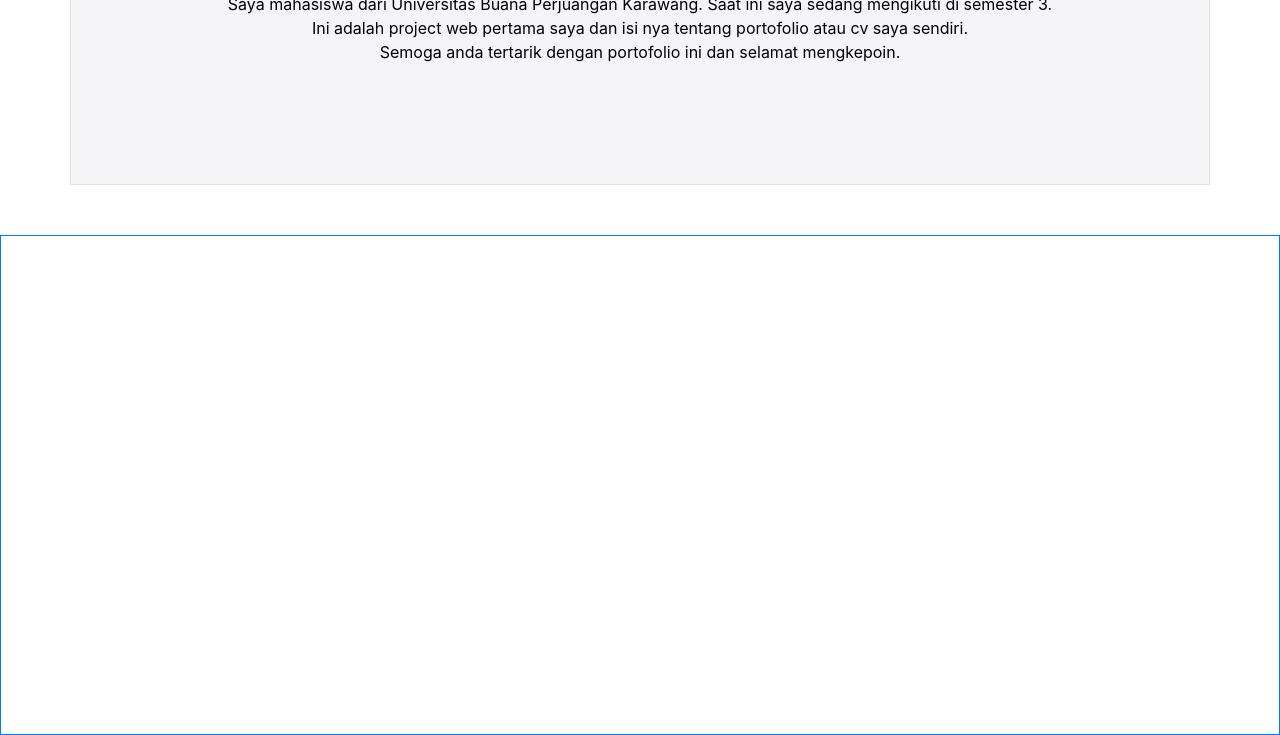
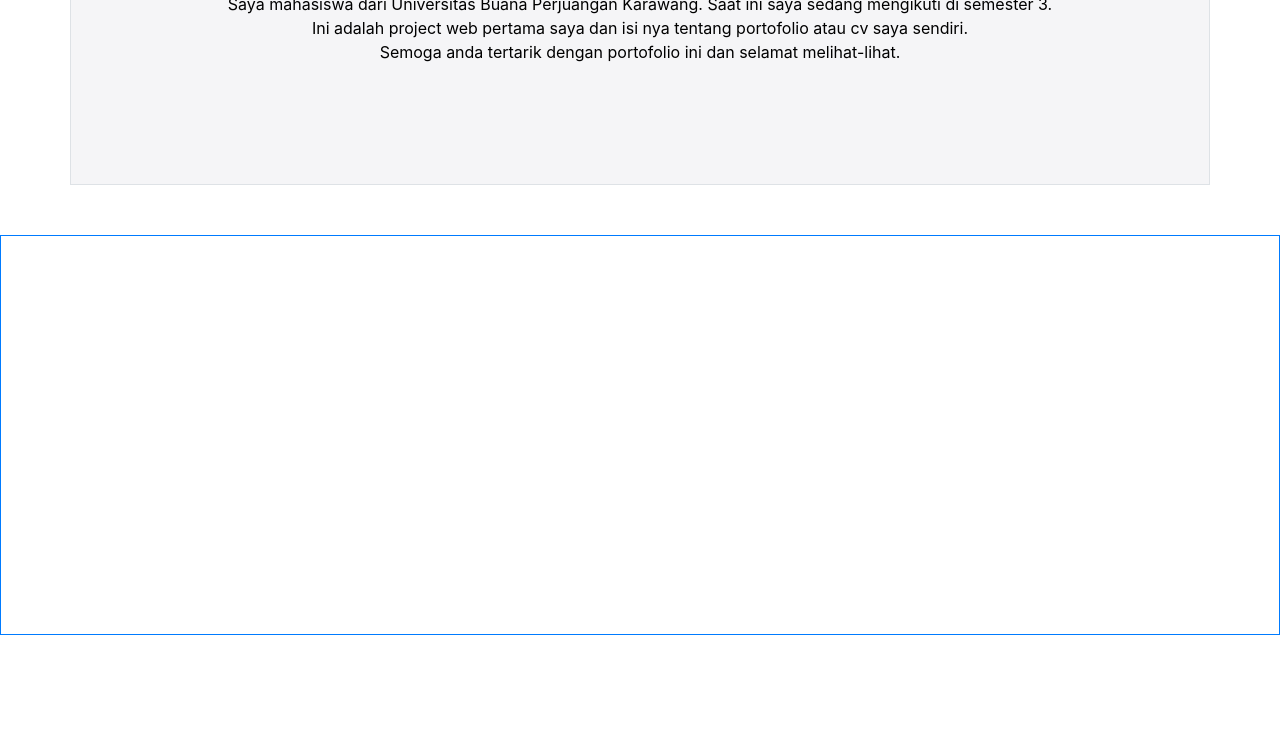
Before and after one commit to amer48-dev/tugas-portopolio, a plain HTML site: page index.html in a window 1280 px wide. Shown: the part 420-1155 px from the top of the page. After the commit the page ends 1055 px from the top, so only its background shows below. Drawn offline with nearby package versions, Linux system fonts and the light colour scheme.

Commit message:
edit dikit

```diff
--- a/index.html
+++ b/index.html
@@ -39,7 +39,7 @@
     <p class="p1 lh-lg fs-5">
       Saya mahasiswa dari Universitas Buana Perjuangan Karawang. Saat ini saya sedang mengikuti di semester 3.<br>
       Ini adalah project web pertama saya dan isi nya tentang portofolio atau cv saya sendiri.<br>
-      Semoga anda tertarik dengan portofolio ini dan selamat mengkepoin.
+      Semoga anda tertarik dengan portofolio ini dan selamat melihat-lihat.
     </p>
   </div>
   <!-- My Work -->
--- a/style.css
+++ b/style.css
@@ -25,6 +25,6 @@
 }
 /* Isi My Work */
 .my_work_isi {
-  height: 500px;
+  height: 400px;
   margin-top: 50px;
 }
```
